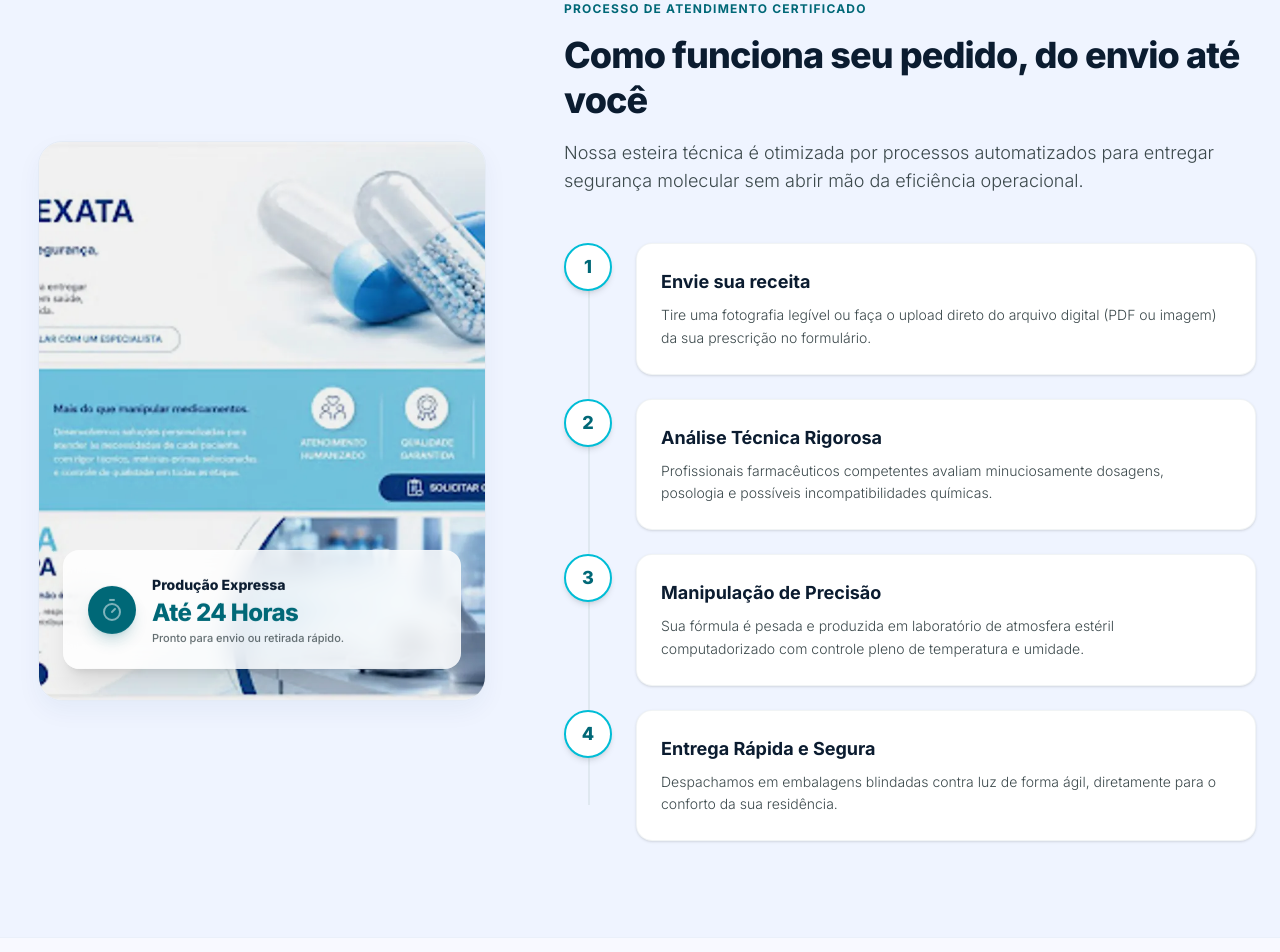
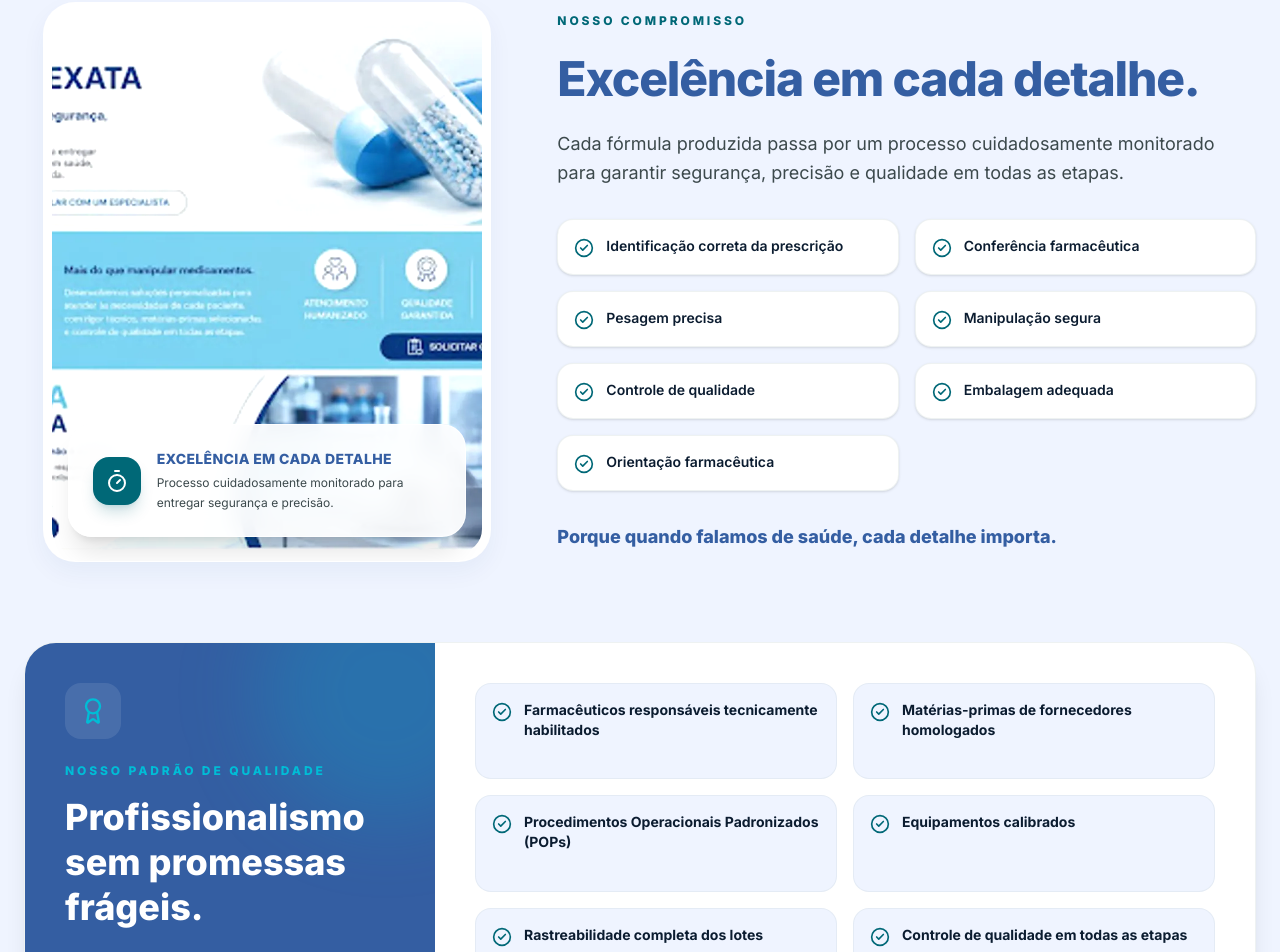
Before and after one commit to paulodias-dev/dr-phormula, a React (Vite) app: page / in a window 1280 px wide. Shown: the part 4600-5552 px from the top of the page. Built offline with nearby package versions, Linux system fonts and the light colour scheme.

Commit message:
Adiciona compromisso e padrao de qualidade

```diff
--- a/src/components/organisms/ProcessTimeline.tsx
+++ b/src/components/organisms/ProcessTimeline.tsx
@@ -1,43 +1,36 @@
-import { Timer, ArrowRight, ShieldAlert, Sparkles, SendToBack, Truck } from "lucide-react";
+import { Award, CheckCircle2, ShieldCheck, Timer } from "lucide-react";
 
 export default function ProcessTimeline() {
-  const steps = [
-    {
-      number: "1",
-      title: "Envie sua receita",
-      description: "Tire uma fotografia legível ou faça o upload direto do arquivo digital (PDF ou imagem) da sua prescrição no formulário.",
-      color: "border-primary-container",
-    },
-    {
-      number: "2",
-      title: "Análise Técnica Rigorosa",
-      description: "Profissionais farmacêuticos competentes avaliam minuciosamente dosagens, posologia e possíveis incompatibilidades químicas.",
-      color: "border-primary",
-    },
-    {
-      number: "3",
-      title: "Manipulação de Precisão",
-      description: "Sua fórmula é pesada e produzida em laboratório de atmosfera estéril computadorizado com controle pleno de temperatura e umidade.",
-      color: "border-secondary",
-    },
-    {
-      number: "4",
-      title: "Entrega Rápida e Segura",
-      description: "Despachamos em embalagens blindadas contra luz de forma ágil, diretamente para o conforto da sua residência.",
-      color: "border-emerald-500",
-    },
+  const processItems = [
+    "Identificação correta da prescrição",
+    "Conferência farmacêutica",
+    "Pesagem precisa",
+    "Manipulação segura",
+    "Controle de qualidade",
+    "Embalagem adequada",
+    "Orientação farmacêutica",
+  ];
+
+  const qualityStandards = [
+    "Farmacêuticos responsáveis tecnicamente habilitados",
+    "Matérias-primas de fornecedores homologados",
+    "Procedimentos Operacionais Padronizados (POPs)",
+    "Equipamentos calibrados",
+    "Rastreabilidade completa dos lotes",
+    "Controle de qualidade em todas as etapas",
+    "Atendimento técnico ao prescritor",
+    "Compromisso com a melhoria contínua",
   ];
 
   return (
-    <section id="process" className="py-24 bg-surface-container-low overflow-hidden border-b border-outline-variant/10">
-      <div className="max-w-7xl mx-auto px-6 grid grid-cols-1 lg:grid-cols-12 gap-16 items-center">
-
-        {/* Left column: Visual display featuring real-laboratory process and float mac-badge */}
+    <section id="process" className="py-20 lg:py-24 bg-surface-container-low overflow-hidden border-y border-outline-variant/20">
+      <div className="max-w-7xl mx-auto px-6 space-y-20">
+        <div className="grid grid-cols-1 lg:grid-cols-12 gap-12 items-center">
           <div className="lg:col-span-5 relative w-full flex items-center justify-center">
-          <div className="relative w-full max-w-md aspect-[4/5] rounded-3xl overflow-hidden shadow-2xl border border-outline-variant/20 ambient-shadow">
+            <div className="relative w-full max-w-md aspect-[4/5] rounded-[2rem] overflow-hidden shadow-2xl border border-white/70 bg-white p-2 ambient-shadow">
               <img
-              alt="Farmacêutico manipulando fórmula com absoluto controle estéril em laboratório"
-              className="w-full h-full object-cover filter brightness-95"
+                alt="Processo técnico de manipulação farmacêutica em laboratório"
+                className="w-full h-full object-cover rounded-[1.5rem] brightness-105"
                 src="/images/processo-laboratorio.webp"
                 width="720"
                 height="900"
@@ -45,17 +38,15 @@ export default function ProcessTimeline() {
                 decoding="async"
               />
 
-            {/* Soft Translucent macOS overlay banner */}
-            <div className="absolute bottom-6 left-6 right-6 glass p-6 rounded-2xl border border-white/20 shadow-xl float-anim">
+              <div className="absolute bottom-6 left-6 right-6 bg-white/92 backdrop-blur-md p-6 rounded-3xl border border-white/80 shadow-xl">
                 <div className="flex items-center gap-4 text-left">
-                <div className="w-12 h-12 bg-primary flex items-center justify-center rounded-full text-white shrink-0 shadow-lg shadow-primary/20">
-                  <Timer className="w-6 h-6 animate-pulse" />
+                  <div className="w-12 h-12 bg-primary flex items-center justify-center rounded-2xl text-white shrink-0 shadow-lg shadow-primary/20">
+                    <Timer className="w-6 h-6" />
                   </div>
                   <div>
-                  <p className="text-on-surface font-extrabold text-sm">Produção Expressa</p>
-                  <p className="text-primary text-2xl font-black tracking-tight mt-0.5">Até 24 Horas</p>
-                  <p className="text-on-surface-variant/80 text-[11px] font-medium leading-none mt-1">
-                    Pronto para envio ou retirada rápido.
+                    <p className="text-secondary font-black text-sm uppercase tracking-wide">Excelência em cada detalhe</p>
+                    <p className="text-on-surface-variant text-xs leading-relaxed mt-1">
+                      Processo cuidadosamente monitorado para entregar segurança e precisão.
                     </p>
                   </div>
                 </div>
@@ -63,48 +54,68 @@ export default function ProcessTimeline() {
             </div>
           </div>
 
-        {/* Right column: The vertical sequence timeline of user journey */}
-        <div className="lg:col-span-7 space-y-12 text-left">
-          <div className="space-y-4">
-            <span className="text-primary text-xs font-bold uppercase tracking-widest block">
-              Processo de Atendimento Certificado
+          <div className="lg:col-span-7 space-y-8 text-left">
+            <div className="space-y-5">
+              <span className="text-primary text-xs font-black uppercase tracking-[0.24em] block">
+                Nosso compromisso
               </span>
-            <h2 className="text-3xl lg:text-4xl font-extrabold text-on-surface tracking-tight leading-tight">
-              Como funciona seu pedido, do envio até você
+              <h2 className="text-3xl lg:text-5xl font-black text-secondary tracking-tight leading-tight">
+                Excelência em cada detalhe.
               </h2>
-            <p className="text-on-surface-variant font-light text-base lg:text-lg">
-              Nossa esteira técnica é otimizada por processos automatizados para entregar segurança molecular sem abrir mão da eficiência operacional.
+              <p className="text-on-surface-variant text-base lg:text-lg leading-relaxed">
+                Cada fórmula produzida passa por um processo cuidadosamente monitorado para garantir segurança, precisão e qualidade em todas as etapas.
               </p>
             </div>
 
-          <div className="space-y-6 relative">
-            {/* Absolute indicator line linking steps */}
-            <div className="absolute left-6 top-3 bottom-3 w-0.5 bg-outline-variant/30 hidden sm:block pointer-events-none" />
-
-            {steps.map((step, idx) => (
-              <div
-                key={idx}
-                className="flex flex-col sm:flex-row items-start gap-4 sm:gap-6 group transition-all"
-              >
-                {/* Numeric Indicator */}
-                <div className="w-12 h-12 rounded-full bg-white border-2 border-primary-container text-primary flex items-center justify-center font-extrabold text-lg shadow-md shrink-0 z-10 group-hover:scale-105 group-hover:bg-primary group-hover:text-white group-hover:border-primary transition-all duration-300">
-                  {step.number}
+            <div className="grid grid-cols-1 sm:grid-cols-2 gap-4">
+              {processItems.map((item) => (
+                <div key={item} className="flex items-start gap-3 rounded-2xl bg-white p-4 border border-outline-variant/25 shadow-sm">
+                  <CheckCircle2 className="w-5 h-5 text-primary shrink-0 mt-0.5" />
+                  <span className="text-sm font-semibold text-on-surface">{item}</span>
+                </div>
+              ))}
             </div>
 
-                {/* Card describing step */}
-                <div className="bg-white p-6 rounded-2xl border border-outline-variant/20 shadow-sm group-hover:shadow-md group-hover:translate-x-1.5 transition-all duration-250 flex-1 text-left">
-                  <h3 className="text-lg font-bold text-on-surface group-hover:text-primary transition-colors mb-2">
-                    {step.title}
-                  </h3>
-                  <p className="text-on-surface-variant text-sm font-light leading-relaxed">
-                    {step.description}
+            <p className="text-secondary font-black text-lg">
+              Porque quando falamos de saúde, cada detalhe importa.
             </p>
           </div>
+        </div>
+
+        <div className="rounded-[2rem] bg-white border border-outline-variant/25 shadow-xl overflow-hidden">
+          <div className="grid grid-cols-1 lg:grid-cols-12">
+            <div className="lg:col-span-4 bg-secondary text-white p-8 lg:p-10 text-left relative overflow-hidden flex flex-col justify-between">
+              <div className="absolute -right-20 -top-20 w-64 h-64 rounded-full bg-primary-container/20 blur-2xl" />
+              <div className="relative z-10">
+                <div className="w-14 h-14 rounded-2xl bg-white/10 text-primary-container flex items-center justify-center mb-6">
+                  <Award className="w-7 h-7" />
+                </div>
+                <span className="text-primary-container text-xs font-black uppercase tracking-[0.24em] block">
+                  Nosso padrão de qualidade
+                </span>
+                <h2 className="text-3xl lg:text-4xl font-black leading-tight mt-4">
+                  Profissionalismo sem promessas frágeis.
+                </h2>
+                <p className="text-white/85 leading-relaxed mt-5">
+                  Uma comunicação técnica e responsável aumenta a credibilidade com prescritores e pacientes.
+                </p>
+              </div>
+              <div className="relative z-10 mt-8 inline-flex items-center gap-2 text-primary-container text-sm font-bold">
+                <ShieldCheck className="w-5 h-5" />
+                <span>Qualidade como rotina diária</span>
+              </div>
+            </div>
+
+            <div className="lg:col-span-8 p-6 lg:p-10 grid grid-cols-1 md:grid-cols-2 gap-4">
+              {qualityStandards.map((standard) => (
+                <div key={standard} className="flex items-start gap-3 rounded-2xl bg-surface-container-low border border-outline-variant/20 p-4 text-left">
+                  <CheckCircle2 className="w-5 h-5 text-primary shrink-0 mt-0.5" />
+                  <span className="text-sm font-bold text-on-surface">{standard}</span>
                 </div>
               ))}
             </div>
           </div>
-
+        </div>
       </div>
     </section>
   );
```
Lines whose indentation alone changed are shown as unchanged.
